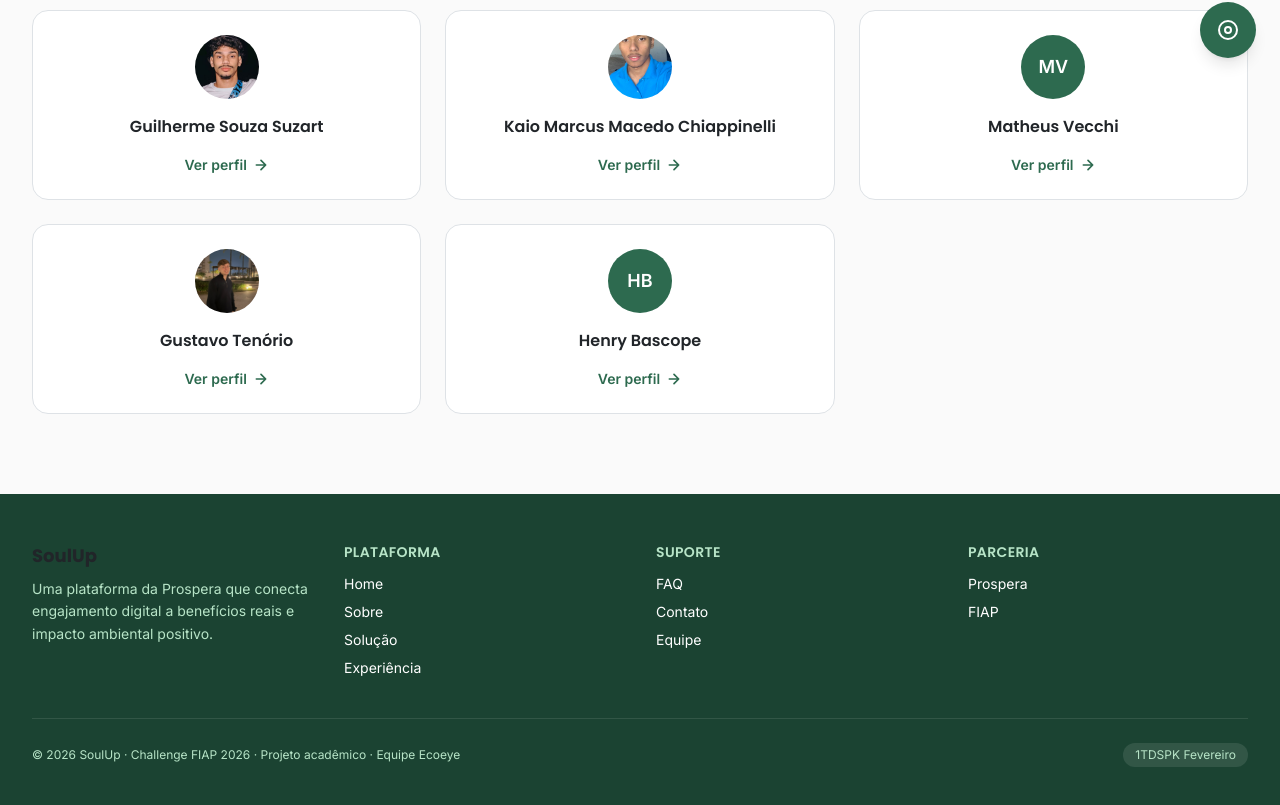
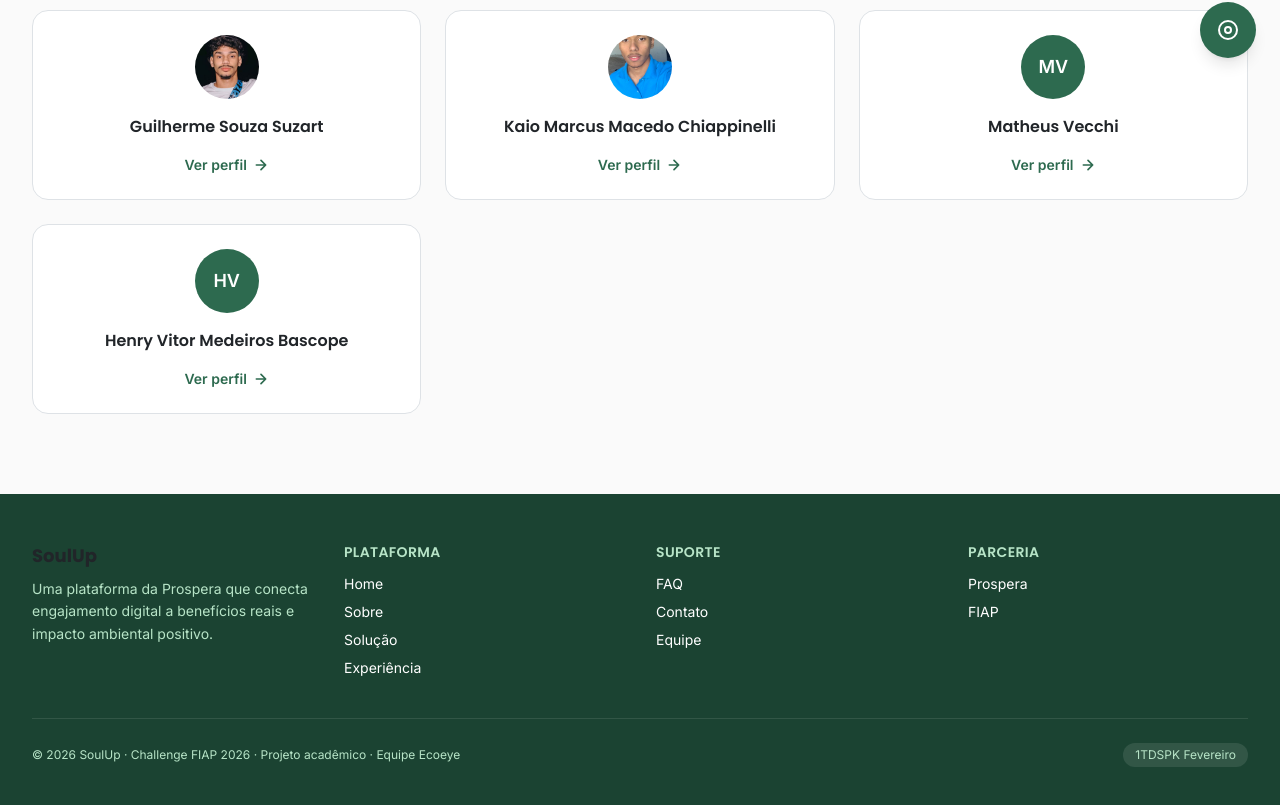
Before and after one commit to Suzart007/ecoeye-soulup, a React (Vite) app: page /integrantes in a window 1280 px wide. Shown: the part 718-1523 px from the top of the page. Built offline with nearby package versions, Linux system fonts and the light colour scheme.

Commit message:
fix(equipe): remove Gustavo Tenorio do grupo e completa nome e RM do Henry

```diff
--- a/src/data/team.ts
+++ b/src/data/team.ts
@@ -37,21 +37,10 @@ export const TEAM_MEMBERS: TeamMember[] = [
     bio: 'Responsável pela Home e pela página de FAQ, incluindo busca e filtros por categoria.',
   },
   {
-    id: 'gustavo-tenorio',
-    name: 'Gustavo Tenório',
-    role: 'Front-End · Contato',
-    rm: 'A definir',
-    turma: '1TDSPK',
-    linkedin: 'https://www.linkedin.com/in/gustavo-souza-9bb62a303?utm_source=share_via&utm_content=profile&utm_medium=member_ios',
-    github: 'https://github.com/gustavoTT10',
-    bio: 'Responsável pela página de Contato, pelo favicon do projeto e pela documentação (README).',
-    photoUrl: '/team/gustavo-tenorio.jpeg',
-  },
-  {
     id: 'henry',
-    name: 'Henry Bascope',
+    name: 'Henry Vitor Medeiros Bascope',
     role: 'Front-End · Configuração e Dados',
-    rm: 'A definir',
+    rm: '573576',
     turma: '1TDSPK',
     linkedin: 'https://www.linkedin.com/in/henry-bascope-5a10933a1?utm_source=share_via&utm_content=profile&utm_medium=member_ios',
     github: 'https://github.com/lupitakilla7-ui',
```
Also changed, not shown: public/team/gustavo-tenorio.jpeg (deleted).
